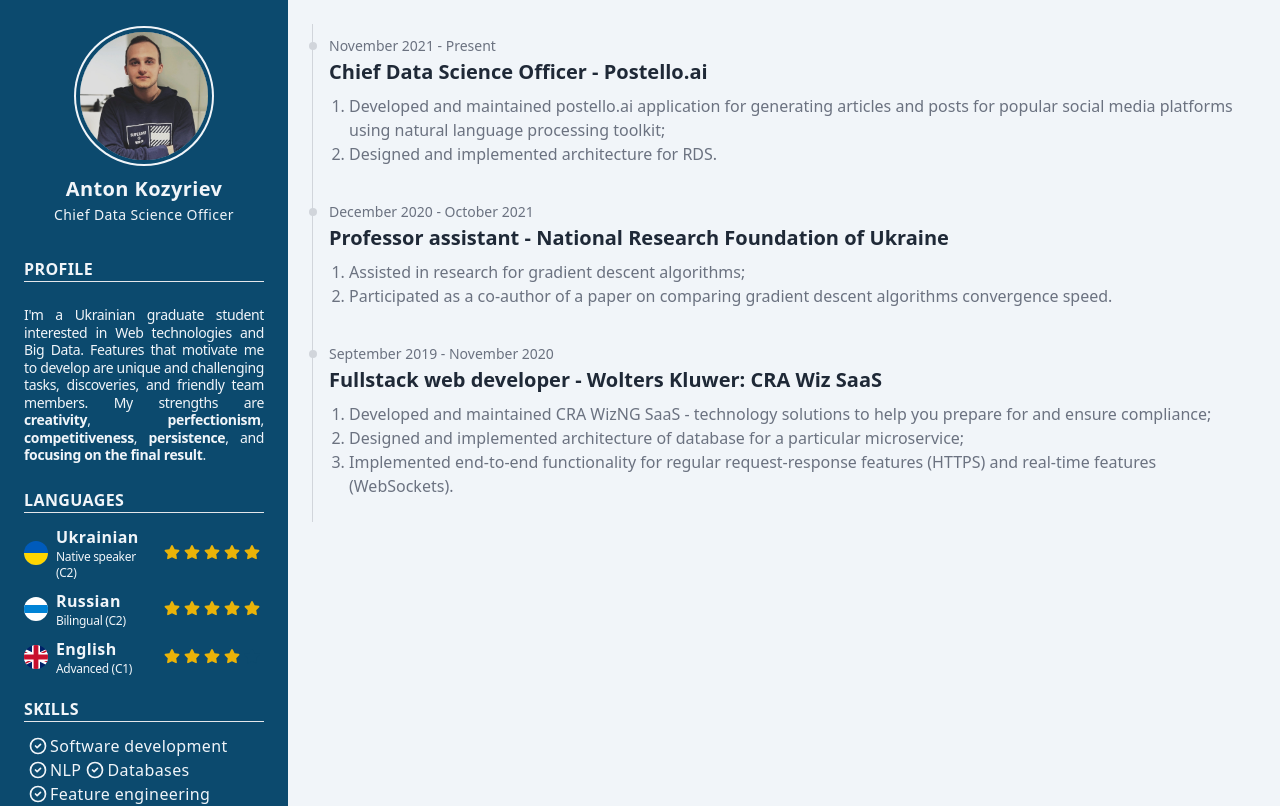
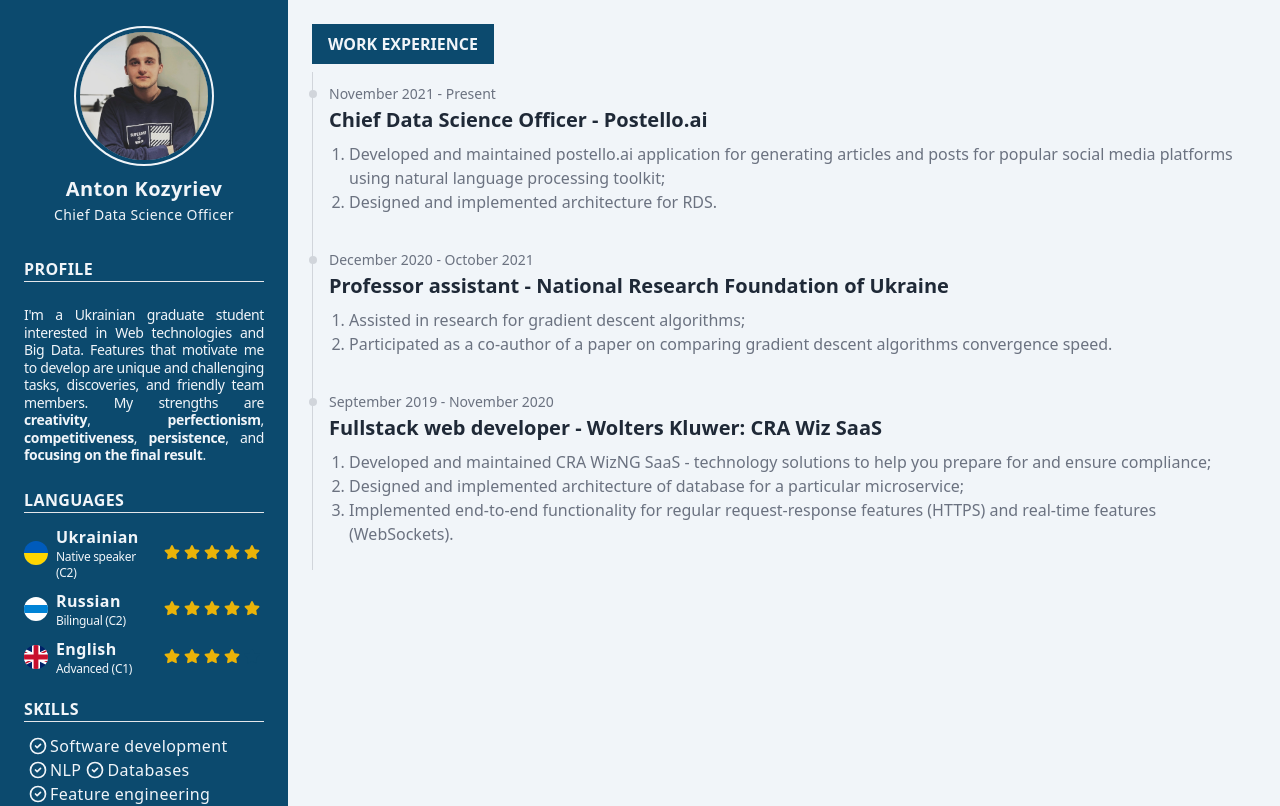
Before and after one commit to kaydotdev/antonkozyriev.me, a React (Create React App) app: page / in a window 1280 px wide. Shown: the top 806 px of the page. Built offline with nearby package versions, Linux system fonts and the light colour scheme.

Commit message:
feat(components): implement header component

```diff
--- a/src/App.tsx
+++ b/src/App.tsx
@@ -1,3 +1,4 @@
+import Header from './components/Header';
 import Divider from './components/Divider';
 import LanguageBadge from './components/LanguageBadge';
 import SkillBadge from './components/SkillBadge';
@@ -76,6 +77,7 @@ function App() {
       </div>
       <div className="grow bg-slate-100">
         <div className="flex flex-col p-6">
+          <Header text="Work experience" />
           <Timespan sections={workExperienceSection} />
         </div>
       </div>
--- /dev/null
+++ b/src/components/Header.tsx
@@ -0,0 +1,13 @@
+interface HeaderProps {
+    text: string;
+}
+
+function Header(props: HeaderProps) {
+    return (
+        <div className="bg-sky-900 uppercase px-4 py-2 mb-2 text-slate-100 font-extrabold w-fit">
+            {props.text}
+        </div>
+    );
+}
+
+export default Header;
```
